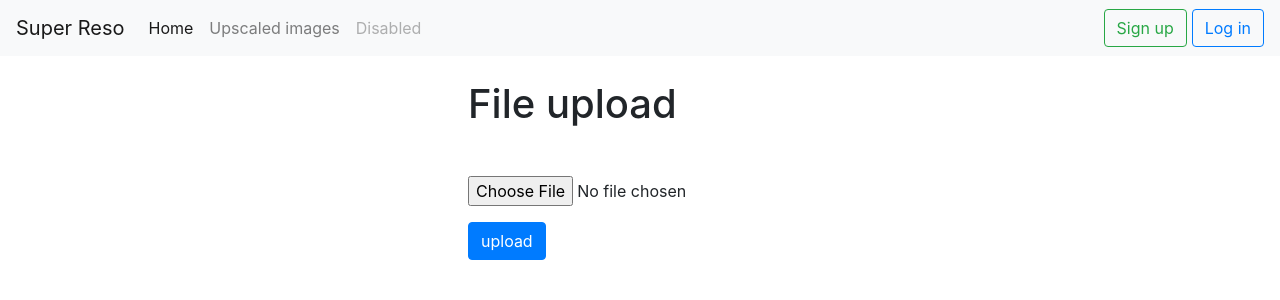
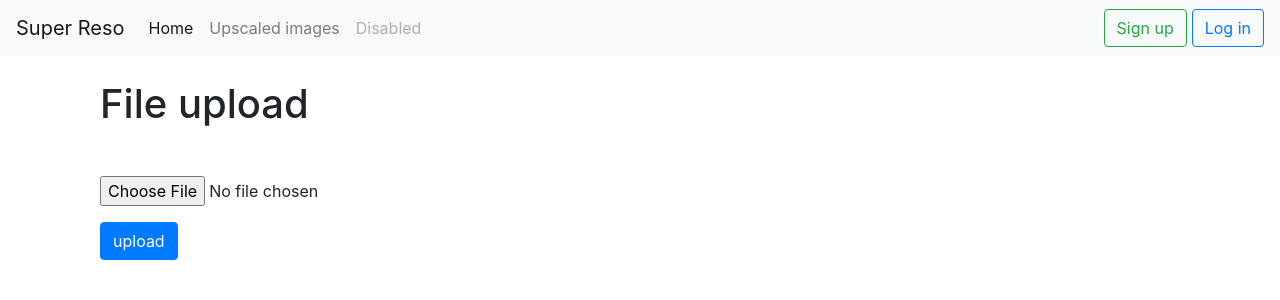
Before and after one commit to bibolil/Phelps-SR, an Angular app in the folder front-end/SR-ui/: page / in a window 1280 px wide. Shown: the top 300 px of the page. Built offline with nearby package versions, Linux system fonts and the light colour scheme.

Commit message:
disabled button,added file previwer

```diff
--- a/front-end/SR-ui/src/app/app.component.css
+++ b/front-end/SR-ui/src/app/app.component.css
@@ -1,8 +1,14 @@
 main {
-    padding-top:80px;
-  }
-
-.container{
+  padding-top: 80px;
+}
+.row {
   display: flex;
-  justify-content: space-around;
+  justify-content: space-between;
+  margin-bottom: 10px;
 }
+.column {
+  flex-basis: 48%;
+  padding: 10px;
+  border: 1px solid #ccc;
+  box-sizing: border-box;
+}
```
